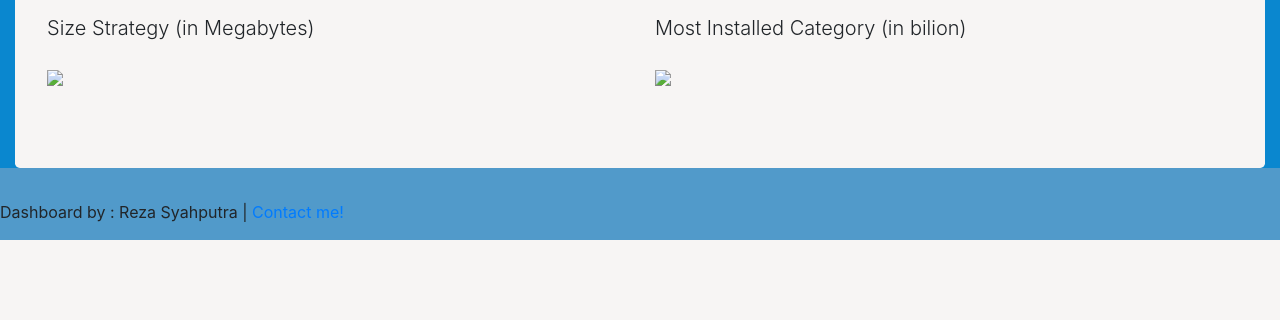
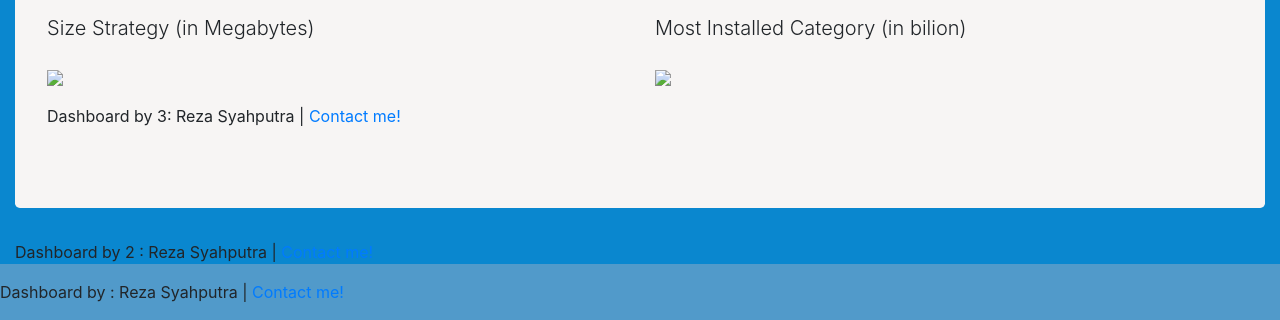
Before and after one commit to rezasputra/Google-Play-Store-Analytics, a Flask app: template templates/index.html in a window 1280 px wide. Shown: the part 990-1310 px from the top of the page. Before the commit the page ends 1230 px from the top, so only its background shows below. Run offline with Flask 2, Linux system fonts and the light colour scheme; the template is opened without the code that fills it, so the values that code supplies are empty; some libraries are stand-ins or nearby versions.

Commit message:
update footer

```diff
--- a/templates/index.html
+++ b/templates/index.html
@@ -102,7 +102,9 @@
                     </div>
                 </div>
             </div>
+            <p>Dashboard by 3: Reza Syahputra | <a href="https://olamonde.me/rezasyahputra">Contact me!</a></p>
         </div>
+        <p>Dashboard by 2 : Reza Syahputra | <a href="https://olamonde.me/rezasyahputra">Contact me!</a></p>
     </div>
     <p>Dashboard by : Reza Syahputra | <a href="https://olamonde.me/rezasyahputra">Contact me!</a></p>
 </div>
```
